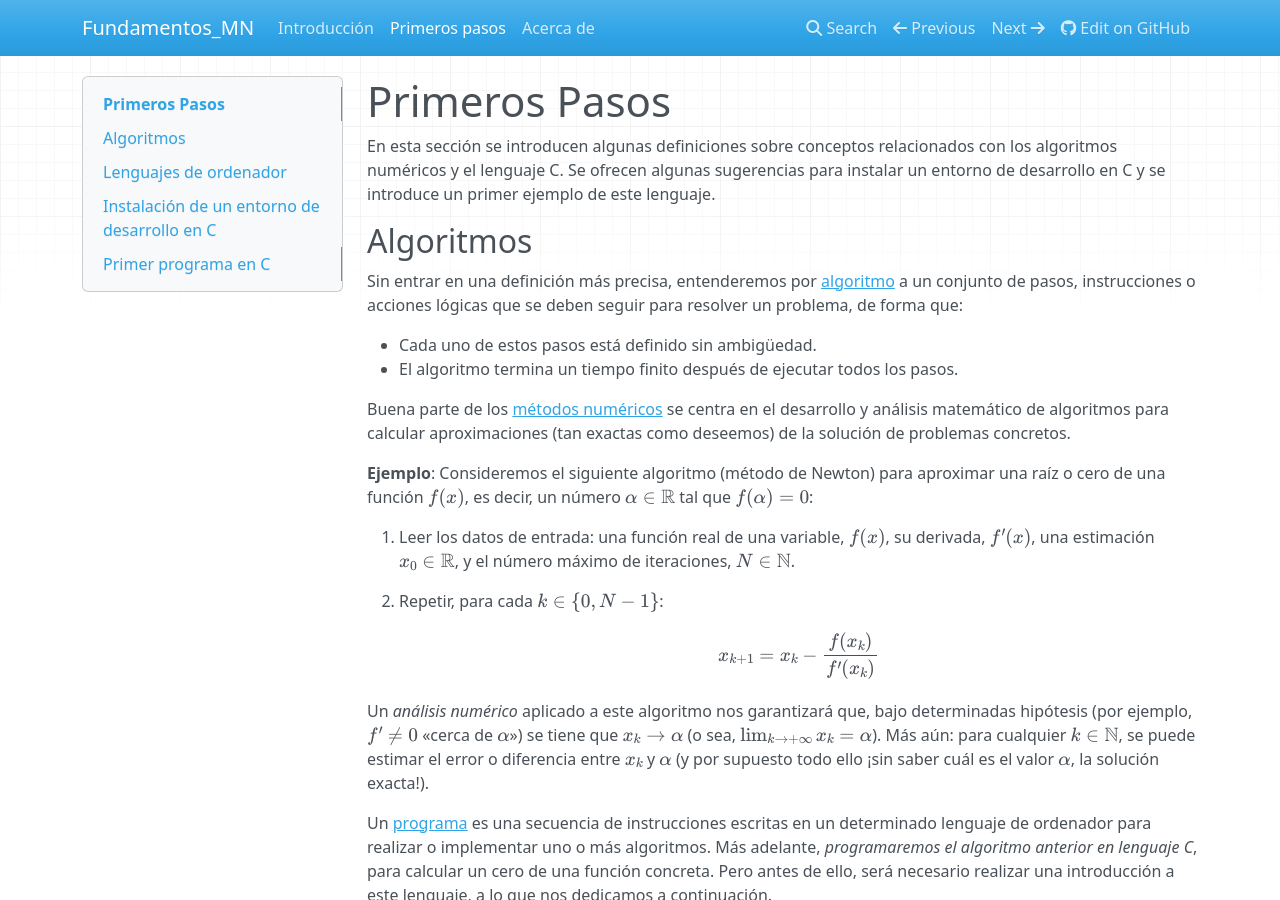
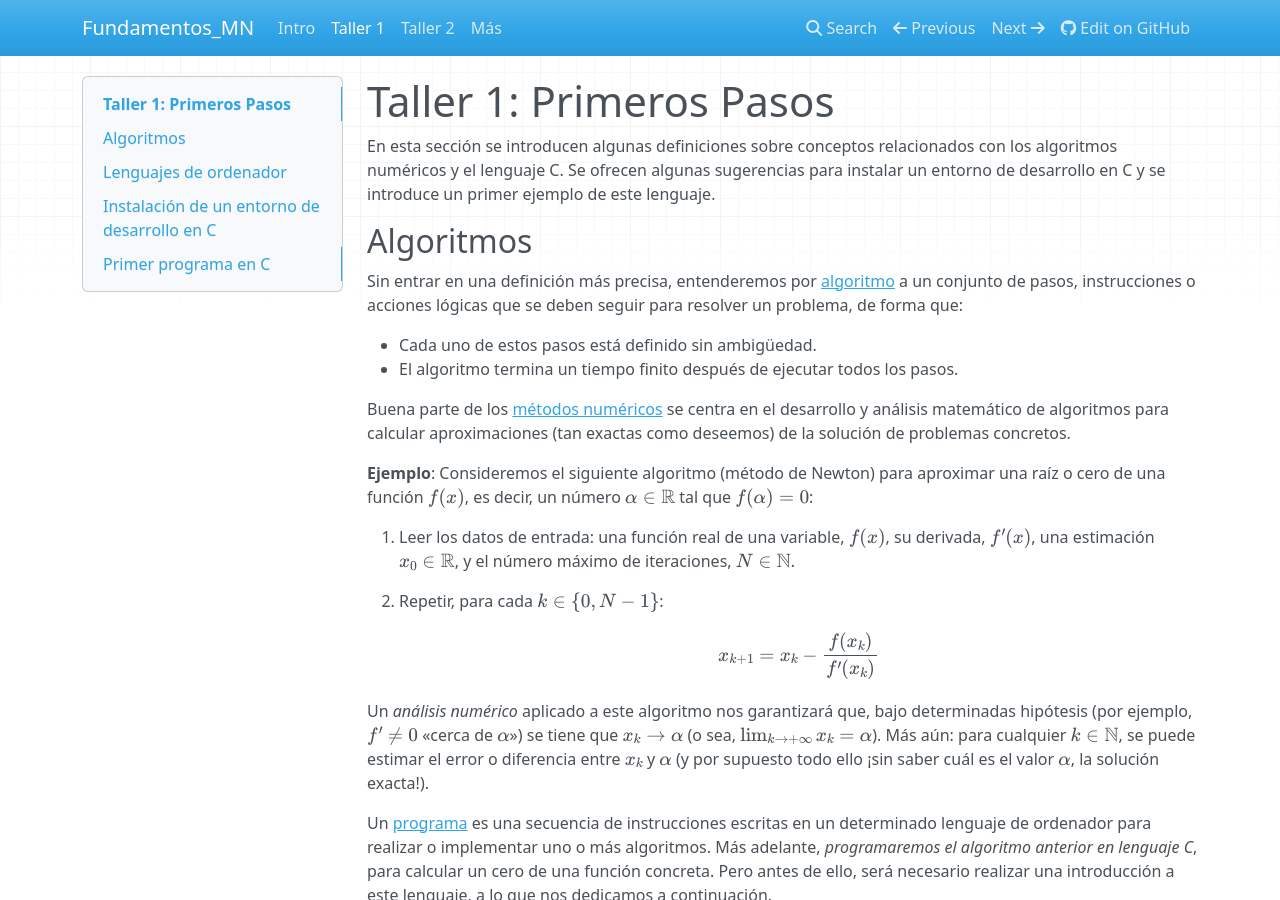
Before and after one commit to rrgalvan/Fundamentos_MN, an MkDocs documentation site: the page built from docs/1_primeros_pasos.md, in a window 1280 px wide and 900 px high. Built offline with MkDocs 1.6.1, drawn with Linux system fonts in a browser that asks for light colours; nearby versions of some CDN libraries; formulas are drawn with MathJax 3.

Commit message:
Trabajando en taller 2

```diff
--- a/docs/primeros_pasos.md
+++ b/docs/1_primeros_pasos.md
@@ -1,4 +1,4 @@
-# Primeros Pasos
+# Taller 1: Primeros Pasos
 
 En esta sección se introducen algunas definiciones sobre conceptos relacionados con los algoritmos numéricos y el lenguaje C. Se ofrecen algunas sugerencias para instalar un entorno de desarrollo en C y se introduce un primer ejemplo de este lenguaje.
 
--- a/mkdocs.yml
+++ b/mkdocs.yml
@@ -9,9 +9,10 @@ copyright: Licencia libre bajo los términos Creative Commons Compartir-Igual 3.
 
 # Structure
 nav:
-  - Introducción: index.md
-  - Primeros pasos: primeros_pasos.md
-  - Acerca de: about.md
+  - Intro: index.md
+  - Taller 1: 1_primeros_pasos.md
+  - Taller 2: 2_datos_funciones.md
+  - Más: about.md
 
 markdown_extensions:
   - pymdownx.arithmatex
```
Also changed, not shown: docs/2_datos_funciones.md (added, +39 -0 lines).
